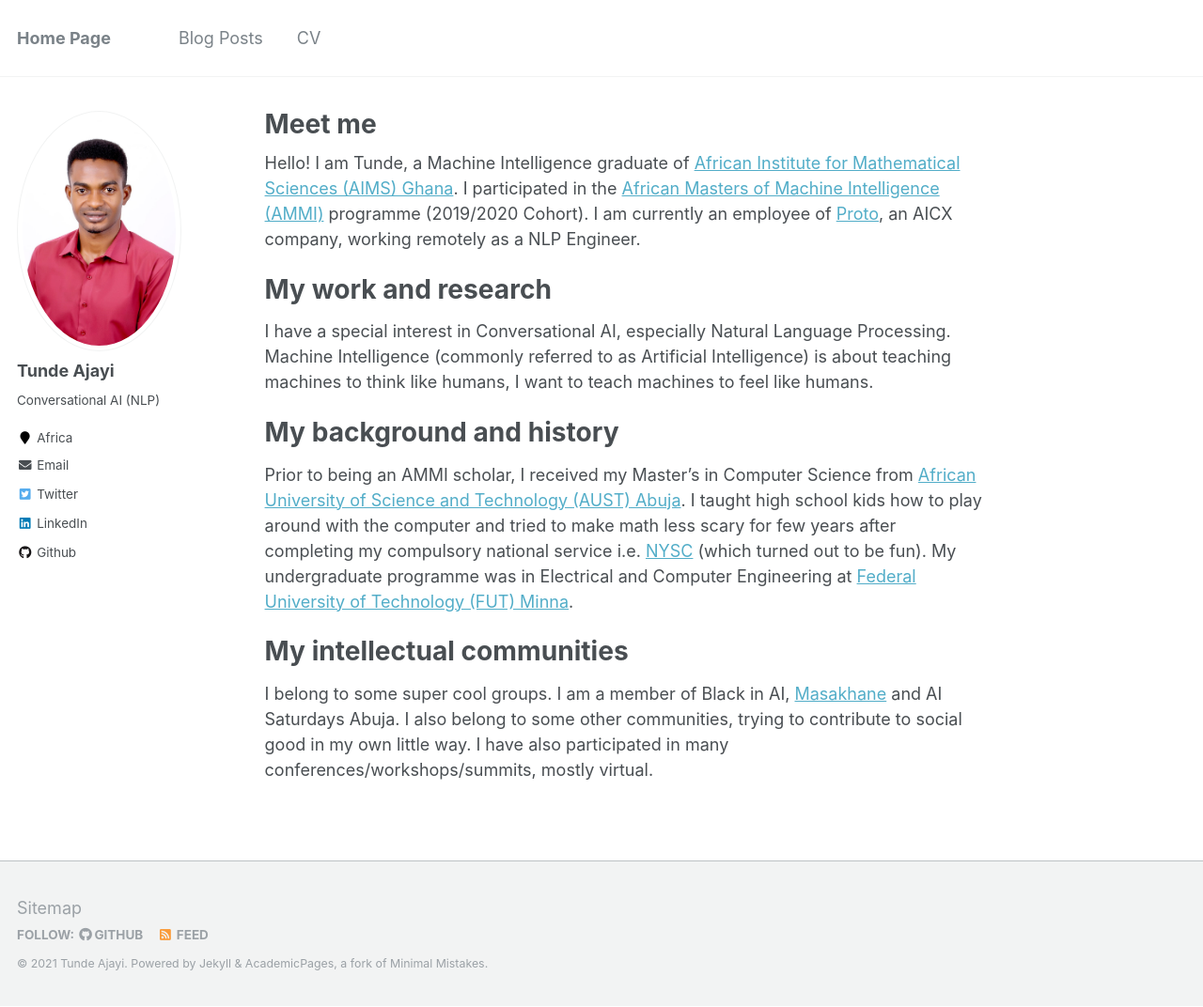
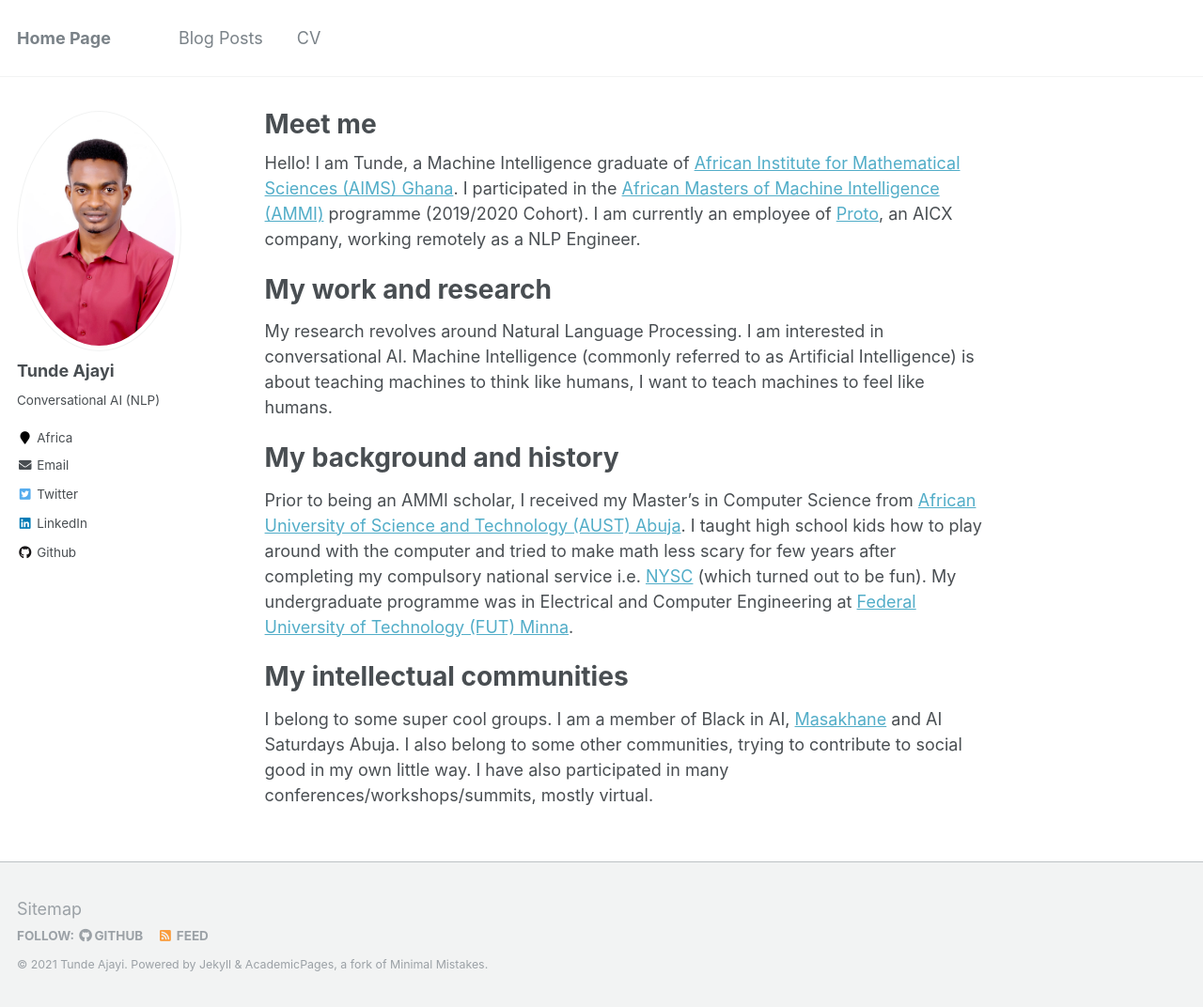
Before and after one commit to tundeajayi/tundeajayi.github.io, a Jekyll site: the page built from _pages/about.md, in a window 1280 px wide and 1072 px high. Shown: the whole window at 94% size. Built offline with Jekyll 4.4.1, drawn with Linux system fonts in a browser that asks for light colours.

Commit message:
modify bio

```diff
--- a/_pages/about.md
+++ b/_pages/about.md
@@ -13,7 +13,7 @@ Hello! I am Tunde, a Machine Intelligence graduate of [African Institute for Mat
 My work and research
 ======
 <!-- Like many other Jekyll-based GitHub Pages templates, academicpages makes you separate the website's content from its form. The content & metadata of your website are in structured markdown files, while various other files constitute the theme, specifying how to transform that content & metadata into HTML pages. You keep these various markdown (.md), YAML (.yml), HTML, and CSS files in a public GitHub repository. Each time you commit and push an update to the repository, the [GitHub pages](https://pages.github.com/) service creates static HTML pages based on these files, which are hosted on GitHub's servers free of charge. -->
-I have a special interest in Conversational AI, especially Natural Language Processing. Machine Intelligence (commonly referred to as Artificial Intelligence) is about teaching machines to think like humans, I want to teach machines to feel like humans.
+My research revolves around Natural Language Processing. I am interested in conversational AI.  Machine Intelligence (commonly referred to as Artificial Intelligence) is about teaching machines to think like humans, I want to teach machines to feel like humans.
 
 
 <!-- Many of the features of dynamic content management systems (like Wordpress) can be achieved in this fashion, using a fraction of the computational resources and with far less vulnerability to hacking and DDoSing. You can also modify the theme to your heart's content without touching the content of your site. If you get to a point where you've broken something in Jekyll/HTML/CSS beyond repair, your markdown files describing your talks, publications, etc. are safe. You can rollback the changes or even delete the repository and start over -- just be sure to save the markdown files! Finally, you can also write scripts that process the structured data on the site, such as [this one](https://github.com/academicpages/academicpages.github.io/blob/master/talkmap.ipynb) that analyzes metadata in pages about talks to display [a map of every location you've given a talk](https://academicpages.github.io/talkmap.html). -->
```
